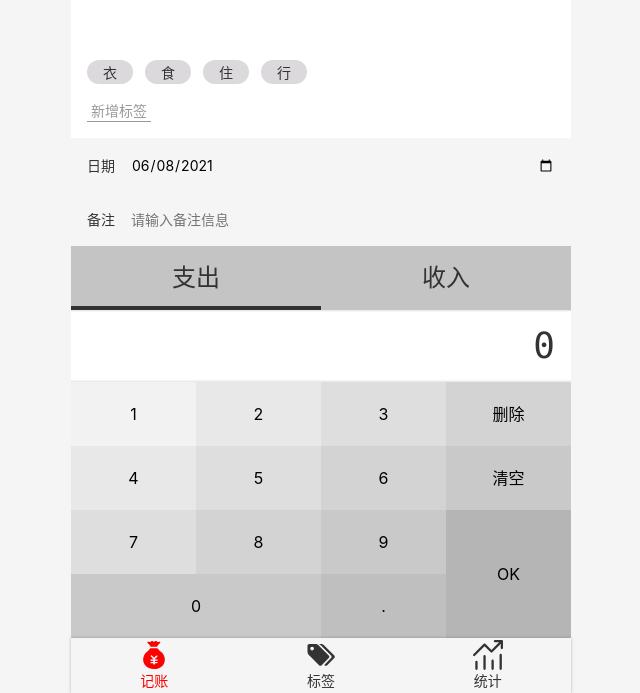
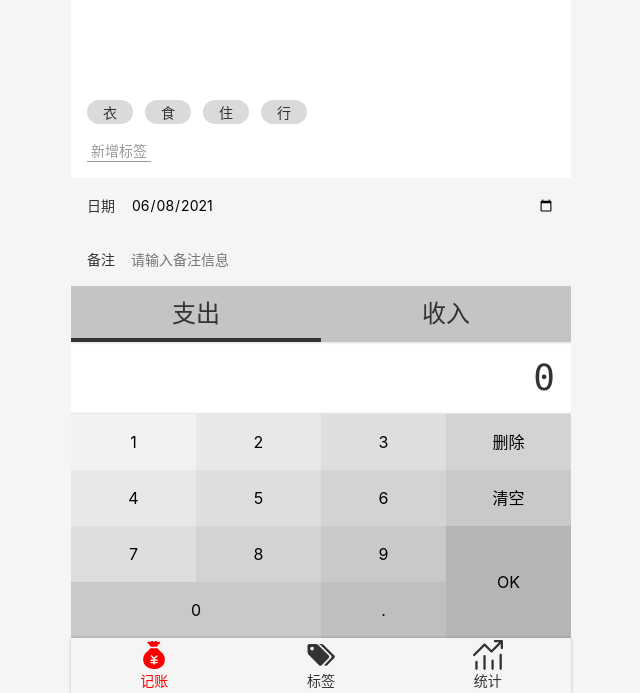
Before and after one commit to qianyuzzf/make-money-1, a Vue app: page /#/money in a window 1280 px wide. Shown: the part 107-800 px from the top of the page, without its empty margins (319-959 px from the left). Built offline with nearby package versions, Linux system fonts and the light colour scheme.

Commit message:
修改数字盘和类型大小

```diff
--- a/src/assets/styles/helper.scss
+++ b/src/assets/styles/helper.scss
@@ -3,6 +3,8 @@ $font-kai: Baskerville, Georgia, "Liberation Serif", "Kaiti SC", STKaiti, "AR PL
 $font-song: Georgia, "Nimbus Roman No9 L", "Songti SC", "Noto Serif CJK SC", "Source Han Serif SC", "Source Han Serif CN", STSong, "AR PL New Sung", "AR PL SungtiL GB", NSimSun, SimSun, "TW\-Sung", "WenQuanYi Bitmap Song", "AR PL UMing CN", "AR PL UMing HK", "AR PL UMing TW", "AR PL UMing TW MBE", PMingLiU, MingLiU, serif;
 
 $color-heightLight: #f00;
+$sure-button: #1890ff;
+$danger-button: #ff4d4f;
 
 $color-shadow: rgba(0, 0, 0, 0.25);
 %outerShadow {
--- a/src/components/Tabs.vue
+++ b/src/components/Tabs.vue
@@ -45,7 +45,7 @@ export default defineComponent({
 
   > li {
     width: 50%;
-    padding: 14px 0;
+    padding: 10px 0;
     position: relative;
 
     &.selected {
--- a/src/components/money/NumberPad.vue
+++ b/src/components/money/NumberPad.vue
@@ -87,7 +87,7 @@ export default defineComponent({
   > .buttons {
     display: grid;
     grid-template-columns: repeat(4, 25%);
-    grid-template-rows: repeat(4, 64px);
+    grid-template-rows: repeat(4, 56px);
 
     > button {
       $bg: #f2f2f2;
```
